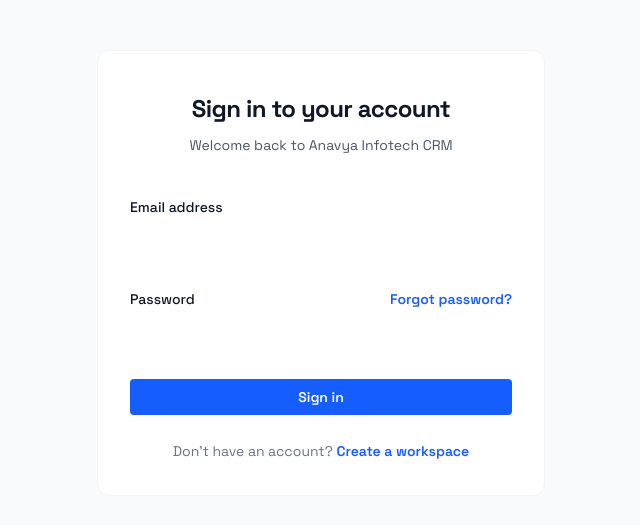
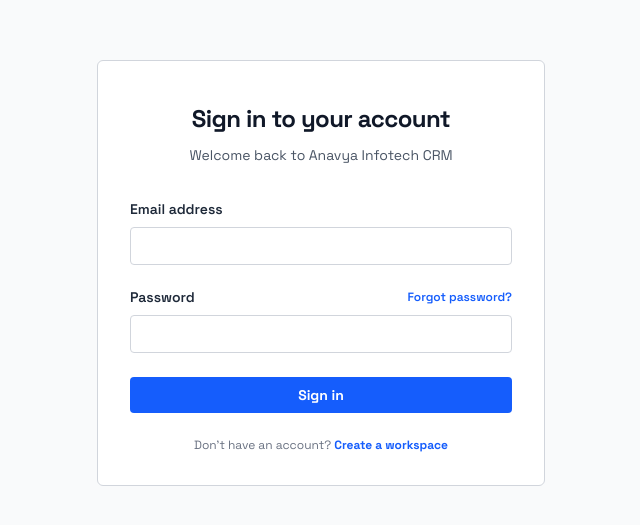
Before and after one commit to anavyainfotech/anavyacrm, a Next.js app: page /login in a window 1280 px wide. Shown: the part 127-652 px from the top of the page, without its empty margins (319-959 px from the left). Built offline with nearby package versions, Linux system fonts and the light colour scheme; no server answers.

Commit message:
Fix borders and input outline styling for login and register forms

```diff
--- a/src/app/(auth)/login/page.tsx
+++ b/src/app/(auth)/login/page.tsx
@@ -20,7 +20,7 @@
   };
 
   return (
-    <div className="rounded-xl bg-white p-8 shadow-xl border border-gray-100">
+    <div className="rounded-md bg-white p-8 shadow-md border border-gray-300">
       <div className="sm:mx-auto sm:w-full sm:max-w-sm text-center">
         <h2 className="mt-2 text-2xl font-bold leading-9 tracking-tight text-gray-900">
           Sign in to your account
@@ -30,66 +30,66 @@
         </p>
       </div>
 
-      <div className="mt-10 sm:mx-auto sm:w-full sm:max-w-sm">
-        <form className="space-y-6" onSubmit={handleSubmit}>
+      <div className="mt-8 sm:mx-auto sm:w-full sm:max-w-sm">
+        <form className="space-y-5" onSubmit={handleSubmit}>
           {error && (
-            <div className="text-sm text-red-500 bg-red-50 p-3 rounded-md text-center">
+            <div className="text-sm text-red-600 bg-red-50 p-3 rounded-sm border border-red-200 text-center font-medium">
               {error}
             </div>
           )}
 
           <div>
-            <label htmlFor="email" className="block text-sm font-medium leading-6 text-gray-900">
+            <label htmlFor="email" className="block text-sm font-semibold leading-6 text-gray-800">
               Email address
             </label>
-            <div className="mt-2">
+            <div className="mt-1.5">
               <input
                 id="email"
                 name="email"
                 type="email"
                 autoComplete="email"
                 required
-                className="block w-full rounded-sm border-0 py-1.5 text-gray-900 ring-1 ring-inset ring-gray-300 placeholder:text-gray-400 focus:ring-2 focus:ring-inset focus:ring-blue-600 sm:text-sm sm:leading-6 px-3"
+                className="block w-full rounded-sm border border-gray-300 py-2 px-3 text-gray-900 placeholder:text-gray-400 focus:border-blue-600 focus:outline-none sm:text-sm font-medium"
               />
             </div>
           </div>
 
           <div>
             <div className="flex items-center justify-between">
-              <label htmlFor="password" className="block text-sm font-medium leading-6 text-gray-900">
+              <label htmlFor="password" className="block text-sm font-semibold leading-6 text-gray-800">
                 Password
               </label>
-              <div className="text-sm">
+              <div className="text-xs">
                 <a href="#" className="font-semibold text-blue-600 hover:text-blue-500">
                   Forgot password?
                 </a>
               </div>
             </div>
-            <div className="mt-2">
+            <div className="mt-1.5">
               <input
                 id="password"
                 name="password"
                 type="password"
                 autoComplete="current-password"
                 required
-                className="block w-full rounded-sm border-0 py-1.5 text-gray-900 ring-1 ring-inset ring-gray-300 placeholder:text-gray-400 focus:ring-2 focus:ring-inset focus:ring-blue-600 sm:text-sm sm:leading-6 px-3"
+                className="block w-full rounded-sm border border-gray-300 py-2 px-3 text-gray-900 placeholder:text-gray-400 focus:border-blue-600 focus:outline-none sm:text-sm font-medium"
               />
             </div>
           </div>
 
-          <div>
+          <div className="pt-1">
             <button
               type="submit"
-              className="flex w-full justify-center rounded-sm bg-blue-600 px-3 py-1.5 text-sm font-semibold leading-6 text-white shadow-sm hover:bg-blue-700 focus-visible:outline focus-visible:outline-2 focus-visible:outline-offset-2 focus-visible:outline-blue-600 transition-colors cursor-pointer"
+              className="flex w-full justify-center rounded-sm bg-blue-600 px-3 py-2 text-sm font-bold text-white shadow-xs hover:bg-blue-700 transition-colors cursor-pointer"
             >
               Sign in
             </button>
           </div>
         </form>
 
-        <p className="mt-6 text-center text-sm text-gray-500">
+        <p className="mt-6 text-center text-xs text-gray-500">
           Don't have an account?{" "}
-          <Link href="/register" className="font-semibold leading-6 text-blue-600 hover:text-blue-500">
+          <Link href="/register" className="font-bold text-blue-600 hover:text-blue-500">
             Create a workspace
           </Link>
         </p>
--- a/src/app/(auth)/register/page.tsx
+++ b/src/app/(auth)/register/page.tsx
@@ -20,7 +20,7 @@
   };
 
   return (
-    <div className="rounded-xl bg-white p-8 shadow-xl border border-gray-100">
+    <div className="rounded-md bg-white p-8 shadow-md border border-gray-300">
       <div className="sm:mx-auto sm:w-full sm:max-w-sm text-center">
         <h2 className="mt-2 text-2xl font-bold leading-9 tracking-tight text-gray-900">
           Create your Workspace
@@ -30,16 +30,16 @@
         </p>
       </div>
 
-      <div className="mt-10 sm:mx-auto sm:w-full sm:max-w-sm">
+      <div className="mt-8 sm:mx-auto sm:w-full sm:max-w-sm">
         <form className="space-y-4" onSubmit={handleSubmit}>
           {error && (
-            <div className="text-sm text-red-500 bg-red-50 p-3 rounded-md text-center">
+            <div className="text-sm text-red-600 bg-red-50 p-3 rounded-sm border border-red-200 text-center font-medium">
               {error}
             </div>
           )}
 
           <div>
-            <label htmlFor="companyName" className="block text-sm font-medium leading-6 text-gray-900">
+            <label htmlFor="companyName" className="block text-sm font-semibold leading-6 text-gray-800">
               Company / Agency Name
             </label>
             <div className="mt-1">
@@ -48,13 +48,13 @@
                 name="companyName"
                 type="text"
                 required
-                className="block w-full rounded-sm border-0 py-1.5 text-gray-900 ring-1 ring-inset ring-gray-300 placeholder:text-gray-400 focus:ring-2 focus:ring-inset focus:ring-blue-600 sm:text-sm sm:leading-6 px-3"
+                className="block w-full rounded-sm border border-gray-300 py-2 px-3 text-gray-900 placeholder:text-gray-400 focus:border-blue-600 focus:outline-none sm:text-sm font-medium"
               />
             </div>
           </div>
 
           <div>
-            <label htmlFor="name" className="block text-sm font-medium leading-6 text-gray-900">
+            <label htmlFor="name" className="block text-sm font-semibold leading-6 text-gray-800">
               Your Full Name
             </label>
             <div className="mt-1">
@@ -63,13 +63,13 @@
                 name="name"
                 type="text"
                 required
-                className="block w-full rounded-sm border-0 py-1.5 text-gray-900 ring-1 ring-inset ring-gray-300 placeholder:text-gray-400 focus:ring-2 focus:ring-inset focus:ring-blue-600 sm:text-sm sm:leading-6 px-3"
+                className="block w-full rounded-sm border border-gray-300 py-2 px-3 text-gray-900 placeholder:text-gray-400 focus:border-blue-600 focus:outline-none sm:text-sm font-medium"
               />
             </div>
           </div>
 
           <div>
-            <label htmlFor="email" className="block text-sm font-medium leading-6 text-gray-900">
+            <label htmlFor="email" className="block text-sm font-semibold leading-6 text-gray-800">
               Email address
             </label>
             <div className="mt-1">
@@ -79,13 +79,13 @@
                 type="email"
                 autoComplete="email"
                 required
-                className="block w-full rounded-sm border-0 py-1.5 text-gray-900 ring-1 ring-inset ring-gray-300 placeholder:text-gray-400 focus:ring-2 focus:ring-inset focus:ring-blue-600 sm:text-sm sm:leading-6 px-3"
+                className="block w-full rounded-sm border border-gray-300 py-2 px-3 text-gray-900 placeholder:text-gray-400 focus:border-blue-600 focus:outline-none sm:text-sm font-medium"
               />
             </div>
           </div>
 
           <div>
-            <label htmlFor="password" className="block text-sm font-medium leading-6 text-gray-900">
+            <label htmlFor="password" className="block text-sm font-semibold leading-6 text-gray-800">
               Password
             </label>
             <div className="mt-1">
@@ -95,7 +95,7 @@
                 type="password"
                 autoComplete="new-password"
                 required
-                className="block w-full rounded-sm border-0 py-1.5 text-gray-900 ring-1 ring-inset ring-gray-300 placeholder:text-gray-400 focus:ring-2 focus:ring-inset focus:ring-blue-600 sm:text-sm sm:leading-6 px-3"
+                className="block w-full rounded-sm border border-gray-300 py-2 px-3 text-gray-900 placeholder:text-gray-400 focus:border-blue-600 focus:outline-none sm:text-sm font-medium"
               />
             </div>
           </div>
@@ -103,16 +103,16 @@
           <div className="pt-2">
             <button
               type="submit"
-              className="flex w-full justify-center rounded-sm bg-blue-600 px-3 py-1.5 text-sm font-semibold leading-6 text-white shadow-sm hover:bg-blue-700 focus-visible:outline focus-visible:outline-2 focus-visible:outline-offset-2 focus-visible:outline-blue-600 transition-colors cursor-pointer"
+              className="flex w-full justify-center rounded-sm bg-blue-600 px-3 py-2 text-sm font-bold text-white shadow-xs hover:bg-blue-700 transition-colors cursor-pointer"
             >
               Sign up
             </button>
           </div>
         </form>
 
-        <p className="mt-6 text-center text-sm text-gray-500">
+        <p className="mt-6 text-center text-xs text-gray-500">
           Already have an account?{" "}
-          <Link href="/login" className="font-semibold leading-6 text-blue-600 hover:text-blue-500">
+          <Link href="/login" className="font-bold text-blue-600 hover:text-blue-500">
             Sign in here
           </Link>
         </p>
```
